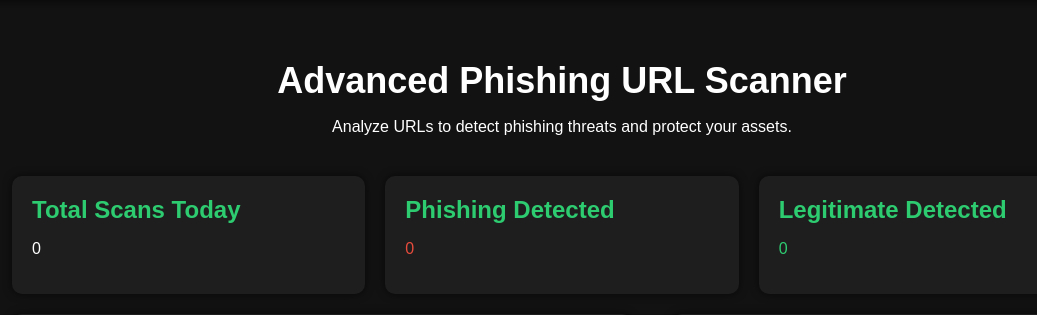
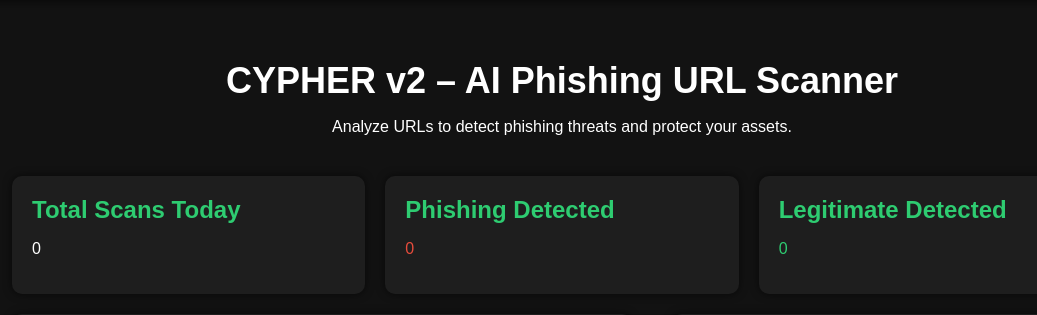
Before and after one commit to Devansh42-cyber/CYPHER, a Flask app: page /index in a window 1280 px wide. Shown: the part 61-376 px from the top of the page, without its empty margins (78-1115 px from the left). Run offline with Flask 3, Linux system fonts and the light colour scheme.

Commit message:
Update dashboard heading for v2

```diff
--- a/cypher/templates/index.html
+++ b/cypher/templates/index.html
@@ -23,7 +23,7 @@
     <div id="dashboardSection" style="display:none;">
 
         <div class="page-header">
-            <h1>Advanced Phishing URL Scanner</h1>
+            <h1>CYPHER v2 – AI Phishing URL Scanner</h1>
             <p>Analyze URLs to detect phishing threats and protect your assets.</p>
         </div>
 
```
